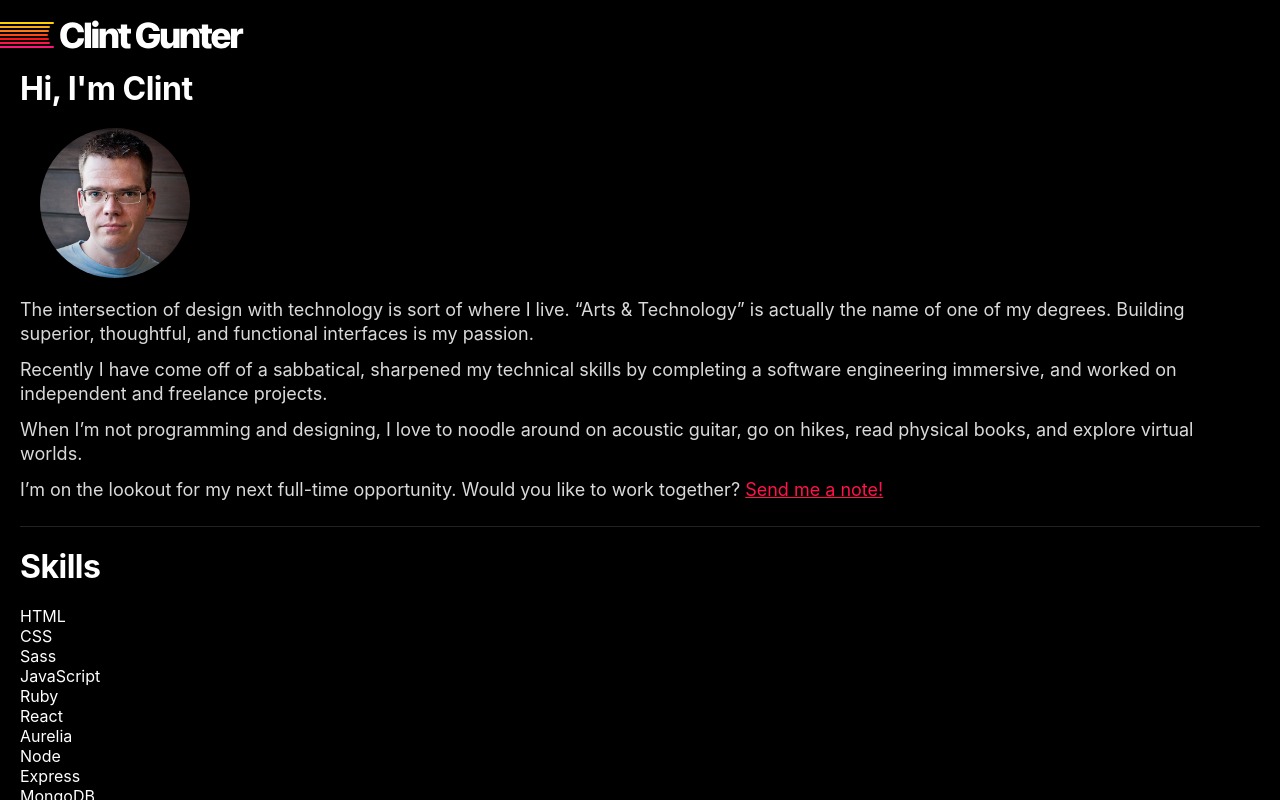
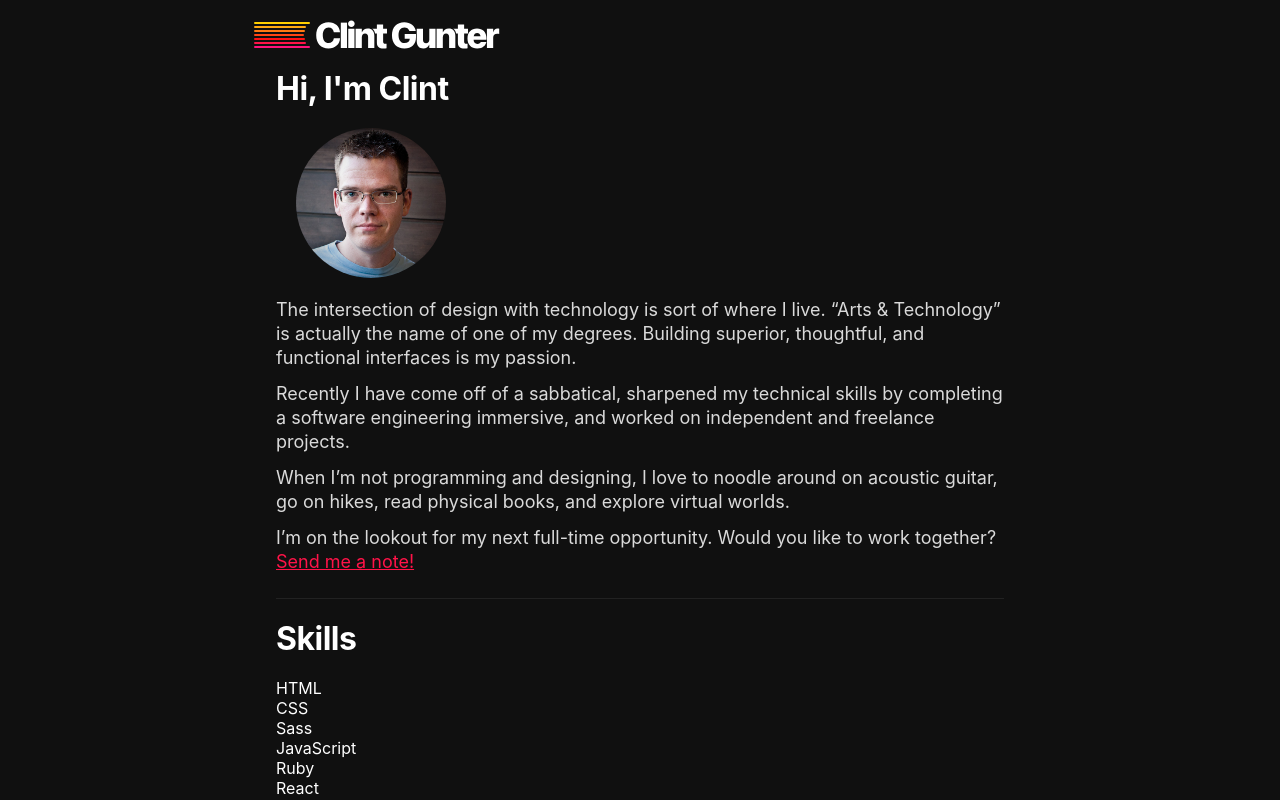
Before and after one commit to futureclint/clint, a React (Create React App) app: page / in a window 1280 px wide. Shown: the top 800 px of the page. Built offline with nearby package versions, Linux system fonts and the light colour scheme.

Commit message:
Added fluid page wrapper and updated background color

```diff
--- a/src/App.jsx
+++ b/src/App.jsx
@@ -5,7 +5,7 @@ import { Link } from "react-router-dom";
 
 function App() {
   return (
-    <div className="app-wrapper">
+    <div className="page-wrapper">
 
       {/* Hidden H1 */}
       <div className="visually-hidden">
--- a/src/css/app.css
+++ b/src/css/app.css
@@ -1,7 +1,12 @@
 body {
-  background-color: black;
+  background-color: #101010;
   font-family: -apple-system, BlinkMacSystemFont, "Helvetica Neue", Helvetica, Arial, sans-serif;
   color: white;
+}
+
+.page-wrapper {
+  max-width: 768px;
+  margin: 0 auto;
 }
 
 h1, h2, h3, h4, h5, p, ul {
--- a/src/sass/app.sass
+++ b/src/sass/app.sass
@@ -6,9 +6,14 @@
 @use 'variables' as *
 
 body
-  background-color: black
+  background-color: #101010
   font-family: -apple-system, BlinkMacSystemFont, 'Helvetica Neue', Helvetica, Arial, sans-serif
   color: white
+
+.page-wrapper
+  max-width: 768px
+  margin: 0 auto
+
 
 h1, h2, h3, h4, h5, p, ul
   padding: 0 // Remove default padding
```
